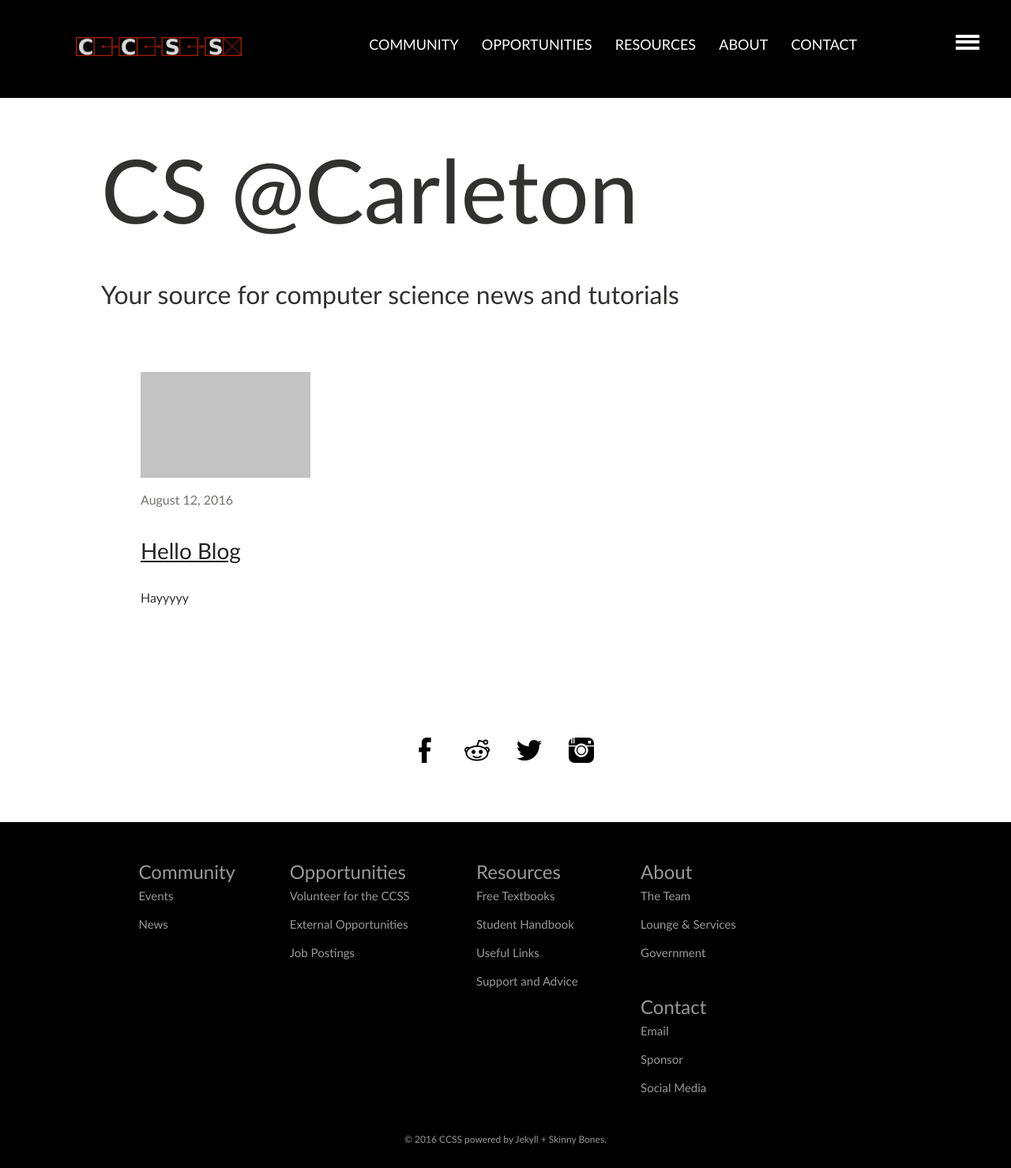
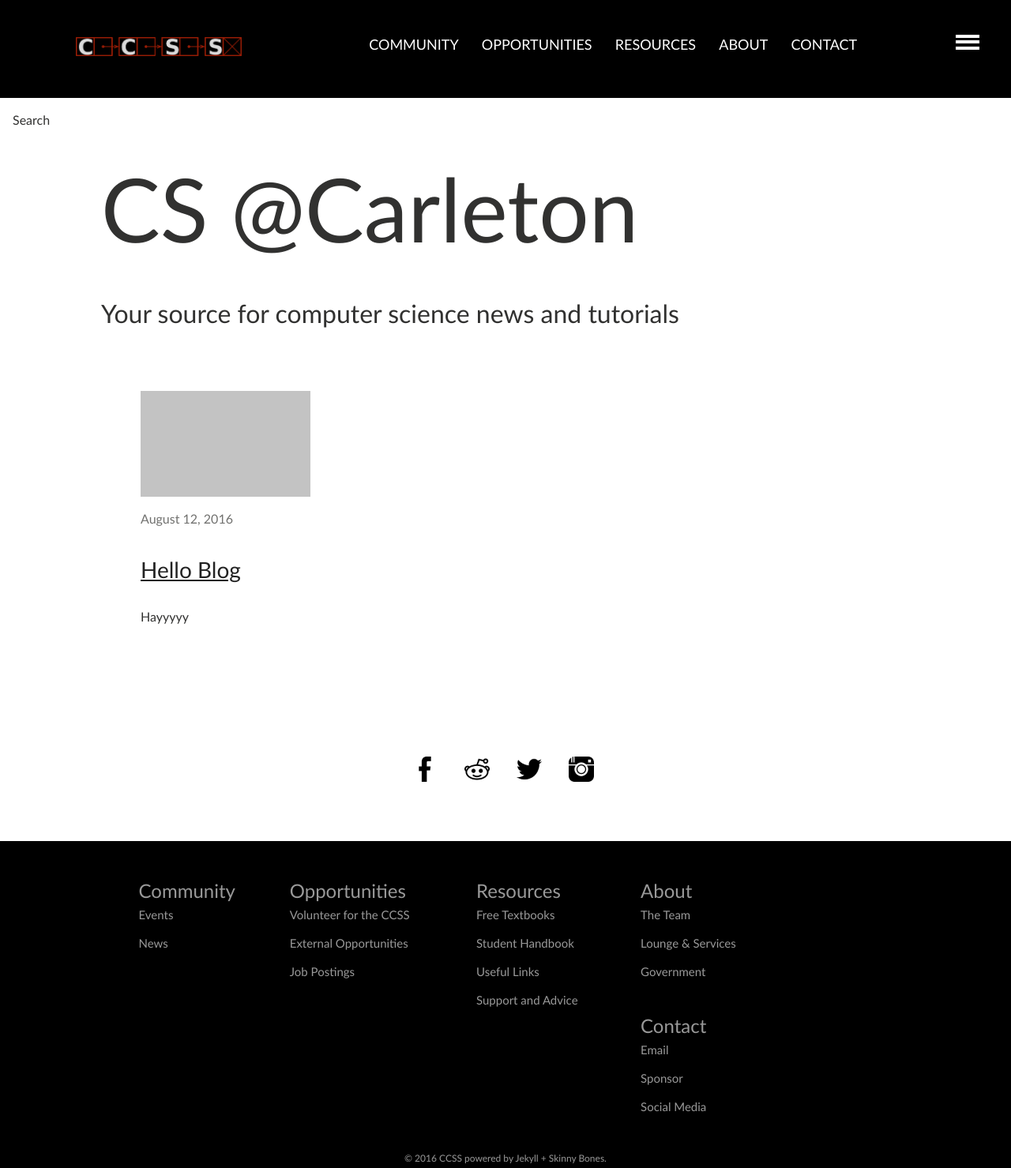
Before and after one commit to brittnylapierre/ccss_web, a Jekyll site: the page built from community/news/index.md, in a window 1280 px wide. Shown: the whole page at 79% size. Built offline with Jekyll 4.4.1, drawn with Linux system fonts in a browser that asks for light colours.

Commit message:
Updated index.md

```diff
--- a/community/news/index.md
+++ b/community/news/index.md
@@ -4,6 +4,7 @@ permalink: /community/news/
 title: News
 published: true
 ---
+<div class='search-box'>Search</div>
 <div class='content-wrap'>
 	<h1 class='big-page-title'>CS @Carleton</h1>
     <h2>Your source for computer science news and tutorials</h2>
```
